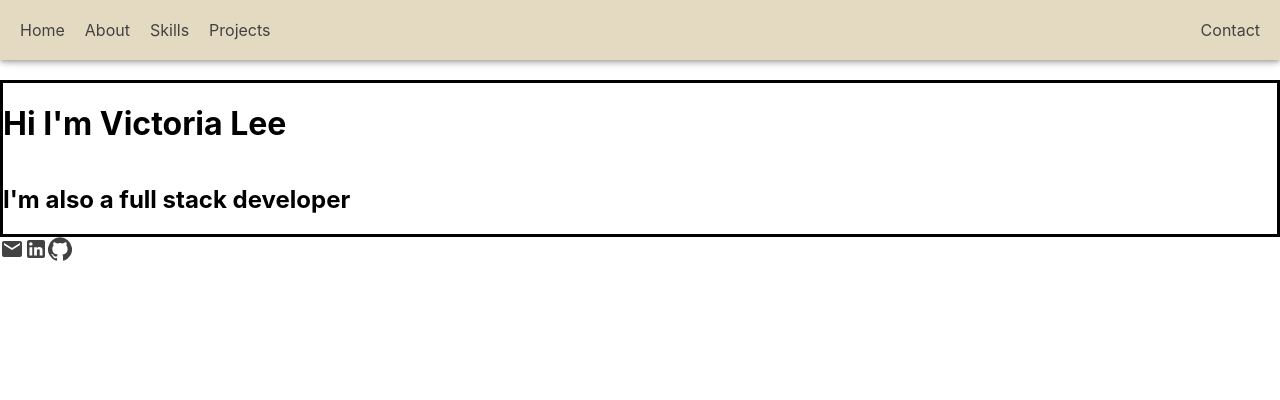
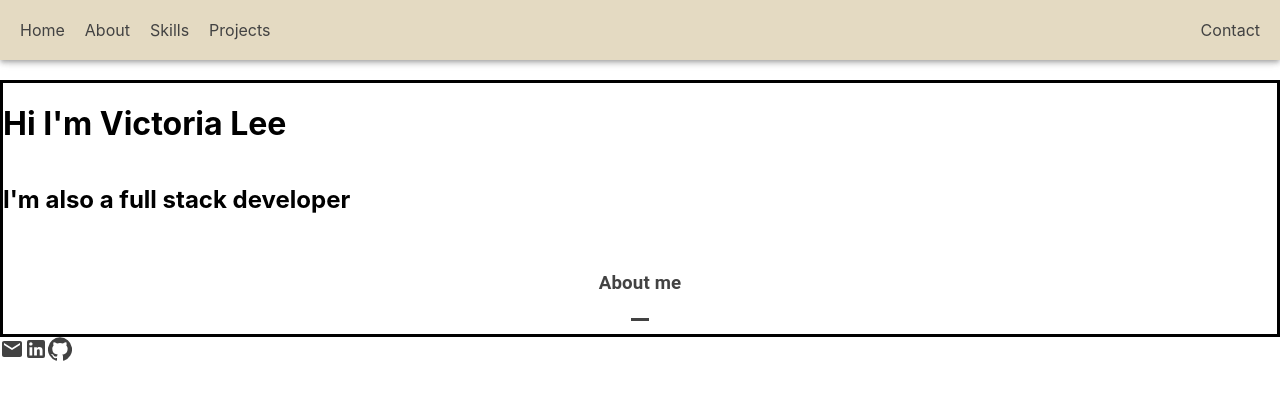
Before and after one commit to victoriamlee/portfolio, a React (Create React App) app: page / in a window 1280 px wide. Shown: the top 400 px of the page. Built offline with nearby package versions, Linux system fonts and the light colour scheme.

Commit message:
Added button

```diff
--- a/src/components/sidebar.jsx
+++ b/src/components/sidebar.jsx
@@ -1,5 +1,8 @@
 import React from 'react';
 import { makeStyles } from '@material-ui/core/styles';
+import ButtonBase from '@material-ui/core/ButtonBase';
+import Typography from '@material-ui/core/Typography';
+import grey from '@material-ui/core/colors/grey';
 import EmailIcon from '@material-ui/icons/Email';
 import LinkedInIcon from '@material-ui/icons/LinkedIn';
 import GitHubIcon from '@material-ui/icons/GitHub';
@@ -23,6 +26,72 @@ const useStyles = makeStyles((theme) => ({
     display: 'flex',
     alignItems: 'center',
   },
+  image: {
+    position: 'relative',
+    height: 100,
+    [theme.breakpoints.down('xs')]: {
+      width: '100% !important', // Overrides inline-style
+      height: 100,
+    },
+    '&:hover, &$focusVisible': {
+      zIndex: 1,
+      '& $imageBackdrop': {
+        opacity: 0,
+      },
+      '& $imageMarked': {
+        opacity: 0,
+      },
+      '& $imageTitle': {
+        border: '4px solid currentColor',
+      },
+    },
+  },
+  focusVisible: {},
+  imageButton: {
+    position: 'absolute',
+    left: 0,
+    right: 0,
+    top: 0,
+    bottom: 0,
+    display: 'flex',
+    alignItems: 'center',
+    justifyContent: 'center',
+    // color: grey[800],
+  },
+  imageSrc: {
+    position: 'absolute',
+    left: 0,
+    right: 0,
+    top: 0,
+    bottom: 0,
+    backgroundSize: 'cover',
+    backgroundPosition: 'center 40%',
+  },
+  imageBackdrop: {
+    position: 'absolute',
+    left: 0,
+    right: 0,
+    top: 0,
+    bottom: 0,
+    backgroundColor: theme.palette.common.black,
+    opacity: 0,
+    transition: theme.transitions.create('opacity'),
+  },
+  imageTitle: {
+    position: 'relative',
+    // padding: `${theme.spacing(2)}px ${theme.spacing(4)}px ${theme.spacing(1) + 6}px`,
+    paddingLeft: 10,
+    paddingRight: 10,
+  },
+  imageMarked: {
+    height: 3,
+    width: 18,
+    backgroundColor: grey[800],
+    position: 'absolute',
+    bottom: -2,
+    left: 'calc(50% - 9px)',
+    transition: theme.transitions.create('opacity'),
+  },
 }));
 
 const Sidebar = () => {
@@ -35,6 +104,28 @@ const Sidebar = () => {
       {/* <span className={classes.email}><EmailIcon />victorialee72@live.com</span>
       <span className={classes.linkedin}><LinkedInIcon />victoriamlee1</span>
       <span className={classes.github}><GitHubIcon />victoriamlee</span> */}
+
+<ButtonBase
+          className={classes.image}
+          focusVisibleClassName={classes.focusVisible}
+        >
+          <span
+            className={classes.imageSrc}
+          />
+          <span className={classes.imageBackdrop} />
+          <span className={classes.imageButton}>
+            <Typography
+              component="span"
+              variant="subtitle1"
+              color="inherit"
+              className={classes.imageTitle}
+              style={{ color: grey[800] }}
+            >
+              <h3>About me</h3>
+              <span className={classes.imageMarked} />
+            </Typography>
+          </span>
+        </ButtonBase>
     </div>
   );
 }
```
